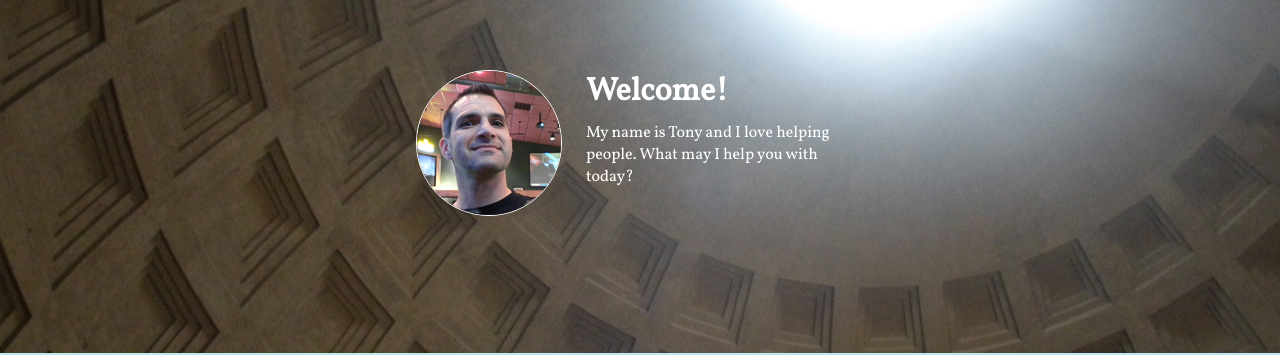
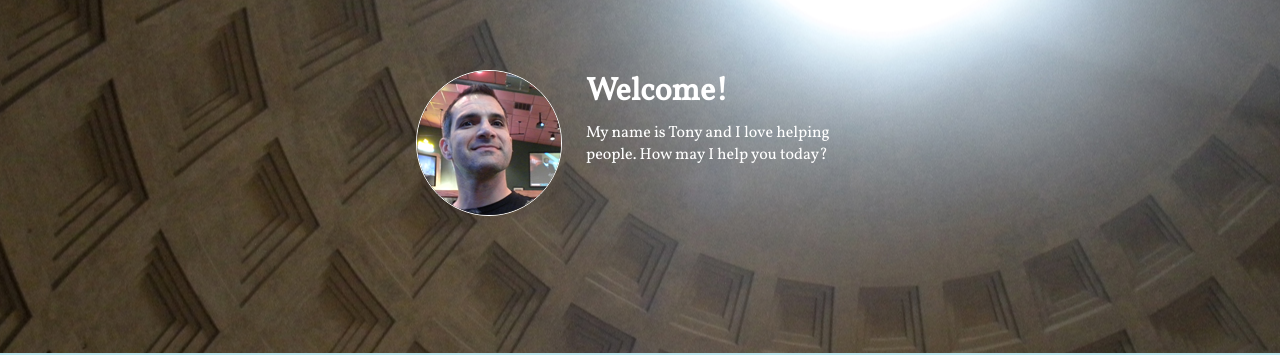
Before and after one commit to tonyokonski/tonyokonski.github.io, a Jekyll site: the page built from index.html, in a window 1280 px wide and 1196 px high. Shown: the part 123-478 px from the top of the window. Built offline with Jekyll 4.4.1, drawn with Linux system fonts in a browser that asks for light colours; some of the changed lines change nothing that is shown.

Commit message:
rephrased a question on index and made menu links open in new tabs

```diff
--- a/_includes/header.html
+++ b/_includes/header.html
@@ -6,9 +6,9 @@
 
   <nav>
     <ul id="nav">
-      <li><a href="https://www.linkedin.com/in/tonyokonski">LinkedIn</a></li>
-      <li><a href="https://github.com/tonyokonski">GitHub</a></li>
-      <li><a href="http://codepen.io/tonyokonski">CodePen</a></li>
+      <li><a href="https://www.linkedin.com/in/tonyokonski" target="_blank">LinkedIn</a></li>
+      <li><a href="https://github.com/tonyokonski" target="_blank">GitHub</a></li>
+      <li><a href="http://codepen.io/tonyokonski" target="_blank">CodePen</a></li>
       <li><a href="/#tip-top">Home</a></li>
     </ul>
   </nav>
--- a/index.html
+++ b/index.html
@@ -12,7 +12,7 @@ include-footer: true
 
     <h1>Welcome!</h1>
 
-    <p>My name is Tony and I love helping people. What may I help you with today?</p>
+    <p>My name is Tony and I love helping people. How may I help you today?</p>
 
   </div>
 
@@ -27,7 +27,7 @@ include-footer: true
       <h1>What I do</h1>
 
       <p>
-      Currently, I work for a private school system as a computer and network support specialist, providing support for a Early Learning Center, a Elementary Campus, a Secondary Campus, two Churches, and a business office. I am the go-to guy when someone has a problem with anything technically related. In my spare time, I enjoy learning about network security, programming languages, and virtualization.  <strong>I am actively seeking new employment in order to further develop my skills in IT support, as well as to advance my career within this field.</strong> Feel free to visit my <a href="https://www.linkedin.com/in/tonyokonski">LinkedIn profile</a> to see how I can be of help to your company.
+      Currently, I work for a private school system as a computer and network support specialist, providing support for a Early Learning Center, a Elementary Campus, a Secondary Campus, two Churches, and a business office. I am the go-to guy when someone has a problem with anything technically related. In my spare time, I enjoy learning about network security, programming languages, and virtualization.  <strong>I am actively seeking new employment in order to further develop my skills in IT support, as well as to advance my career within this field.</strong> Feel free to visit my <a href="https://www.linkedin.com/in/tonyokonski" target="_blank">LinkedIn profile</a> to see how I can be of help to your company.
       </p>
 
     </section>
```
